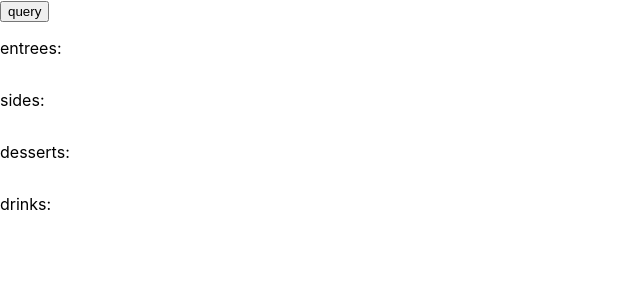
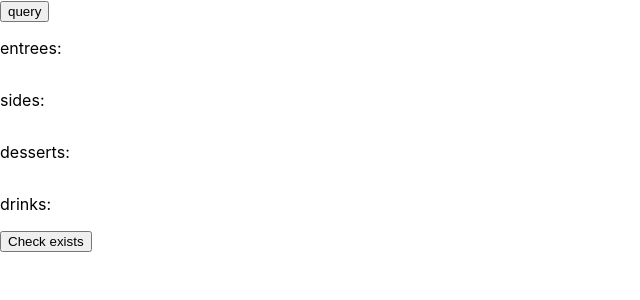
Before and after one commit to hunterpearson36/Project315, a React (Create React App) app in the folder client/: page /extra in a window 1280 px wide. Shown: the top 300 px of the page, without its empty margins (0-640 px from the left). Built offline with nearby package versions, Linux system fonts and the light colour scheme.

Commit message:
Added exists check to extra

```diff
--- a/client/src/Pages/Extra.js
+++ b/client/src/Pages/Extra.js
@@ -86,6 +86,22 @@ const Extra = () => {
     setQuerying(true);
   }
 
+  function checkExistsHandler(){
+    var id = 101
+    var question = "select exists(select structure_id from item_structures where structure_id = " + id + ");";
+    checkExists(question);
+  }
+
+  const checkExists = async (question) => {
+    await sendQuery(question)
+      .then((response) => {
+        console.log("received response");
+        document.getElementById("test").innerHTML = response[0].exists;
+      }).catch((error) => {
+        console.error(error.message);
+      });
+  }
+
   return (
     <div>
       <button onClick={queryHandler}>
@@ -134,7 +150,12 @@ const Extra = () => {
           </tr>
         ))}
       </tbody>
+      <button onClick={checkExistsHandler}>
+        Check exists
+      </button>
+      <p id = "test"></p>
     </div>
+
   );
 
 
```
